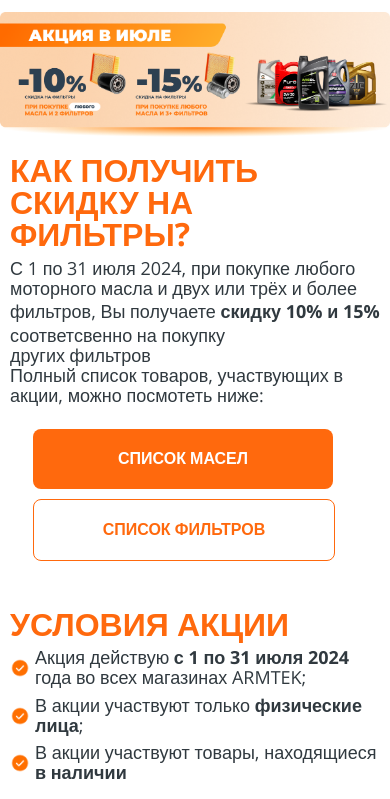
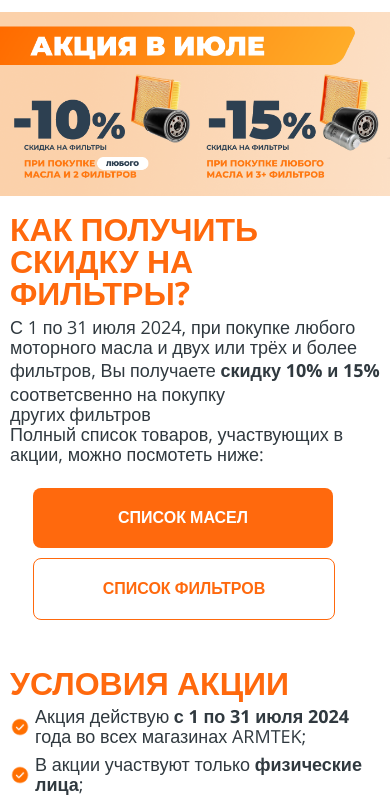
Before and after one commit to TatsianaKmit/armtek, a website: page src/index.html in a window 390 px wide. Shown: the top 799 px of the page. Drawn offline with nearby package versions, Linux system fonts and the light colour scheme.

Commit message:
image fix

```diff
--- a/src/index.html
+++ b/src/index.html
@@ -20,7 +20,7 @@
             <div class="description">
                 <div class="description__all">
                     <picture>
-                        <!-- <source media="(max-width: 992px)" srcSet="img/sale-all-mobile.png" alt="logo" /> -->
+                        <source media="(max-width: 992px)" srcSet="img/sale-all-mobile.png" alt="logo" />
                         <img src="img/sale-all.png" alt="logo" />
                     </picture>
                 </div>
```
Also changed, not shown: dist/img/sale-all-mobile.png (added), dist/index.html, src/img/sale-all-mobile.png (added).
